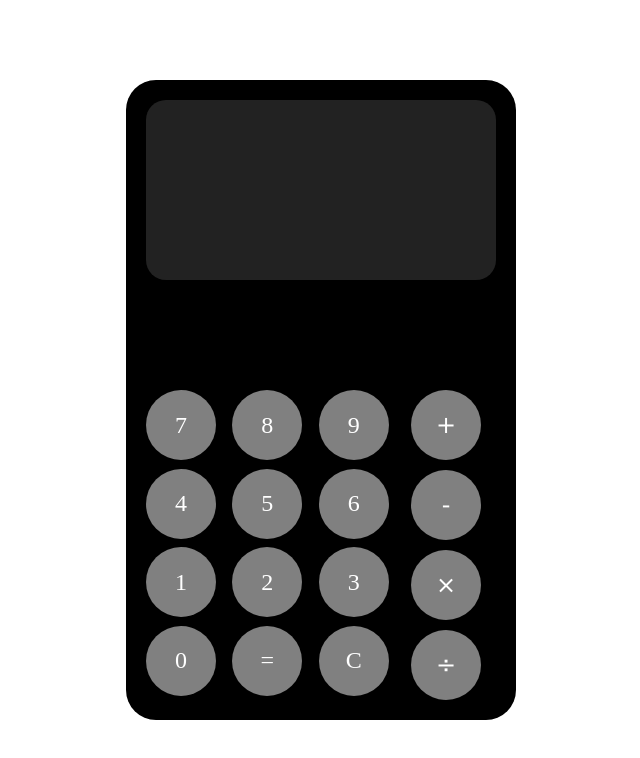
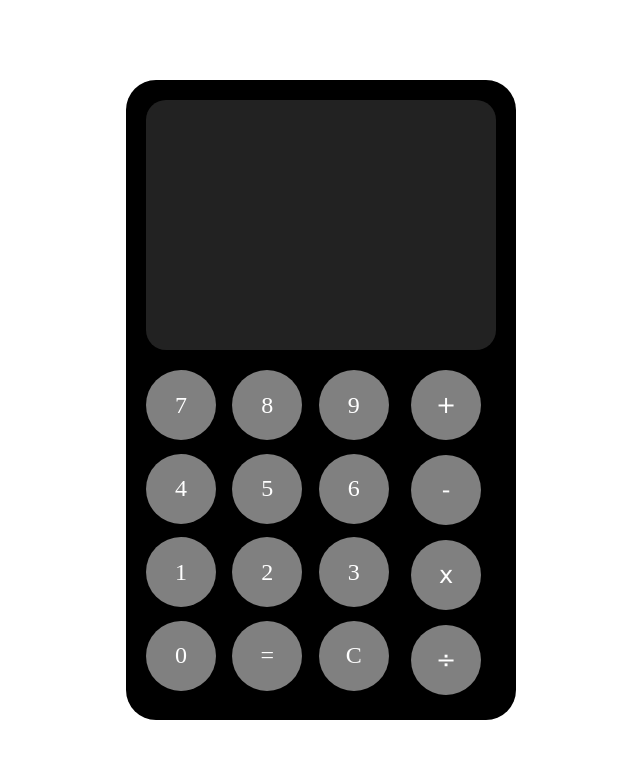
Before and after one commit to FernandoBzFarias/Projeto-CalculadoraIphone, a plain HTML site: page index.html in a window 1280 px wide. Shown: the whole page, without its empty margins (319-959 px from the left). Drawn offline with Linux system fonts and the light colour scheme.

Commit message:
finalizando a parte visual

```diff
--- a/index.html
+++ b/index.html
@@ -7,12 +7,11 @@
     <link rel="stylesheet" href="style/style.css">
 </head>
 <body>
+
     <main>
 
-        <div id="display"></div> <!-- Aqui é a "tela" da calculadora -->
-
-        <div class="container"> <!-- Envolvendo números e operadores -->
-
+        <div id="display"></div>
+        <div class="container">
             <div class="container-numeros">
                 <div class="numero">7</div>
                 <div class="numero">8</div>
@@ -31,13 +30,10 @@
             <div class="container-operadores">
                 <div class="operador">+</div>
                 <div class="operador">-</div>
-                <div class="operador">×</div>
+                <div class="operador">x</div>
                 <div class="operador">÷</div>
-
             </div>
-
         </div>
-
     </main>
 </body>
 </html>
--- a/style/style.css
+++ b/style/style.css
@@ -11,7 +11,7 @@ body {
 }
 
 main {
-    background-color: black;
+    background-color: rgb(0, 0, 0);
     height: 600px;
     width: 350px;
     border-radius: 30px;
@@ -19,8 +19,6 @@ main {
     display: flex;
     flex-direction: column;
     align-items: center;
-
-
 }
 
 #display {
@@ -35,15 +33,13 @@ main {
     justify-content: right;
     padding: 0 20px;
     box-sizing: border-box;
-
-
-
 }
 
 .container {
+    margin-top: 20px;
+    flex: 1;
     display: flex;
-    width: 100%;
-    margin-top: 10px;
+    width: 100%
 
 }
 
@@ -52,19 +48,20 @@ main {
     grid-template-columns: repeat(3, 1fr);
     gap: 4px;
     flex: 3;
-    margin-top: 100px;
     font-size: 40px;
+
 }
 
 .container-operadores {
-    display: flex;
-    flex-direction: column;
+    display: grid;
+    grid-template-rows: repeat(4, 1fr);
     gap: 10px;
     flex: 1;
     margin-left: 10px;
-    margin-top: 100px;
     font-size: 40px;
     font-family:Verdana, Geneva, Tahoma, sans-serif;
+
+
 }
 
 .numero, .operador {
@@ -78,7 +75,6 @@ main {
     cursor: pointer;
     height: 70px;
     width: 70px;
-
 }
 
 .numero:hover, .operador:hover {
```
